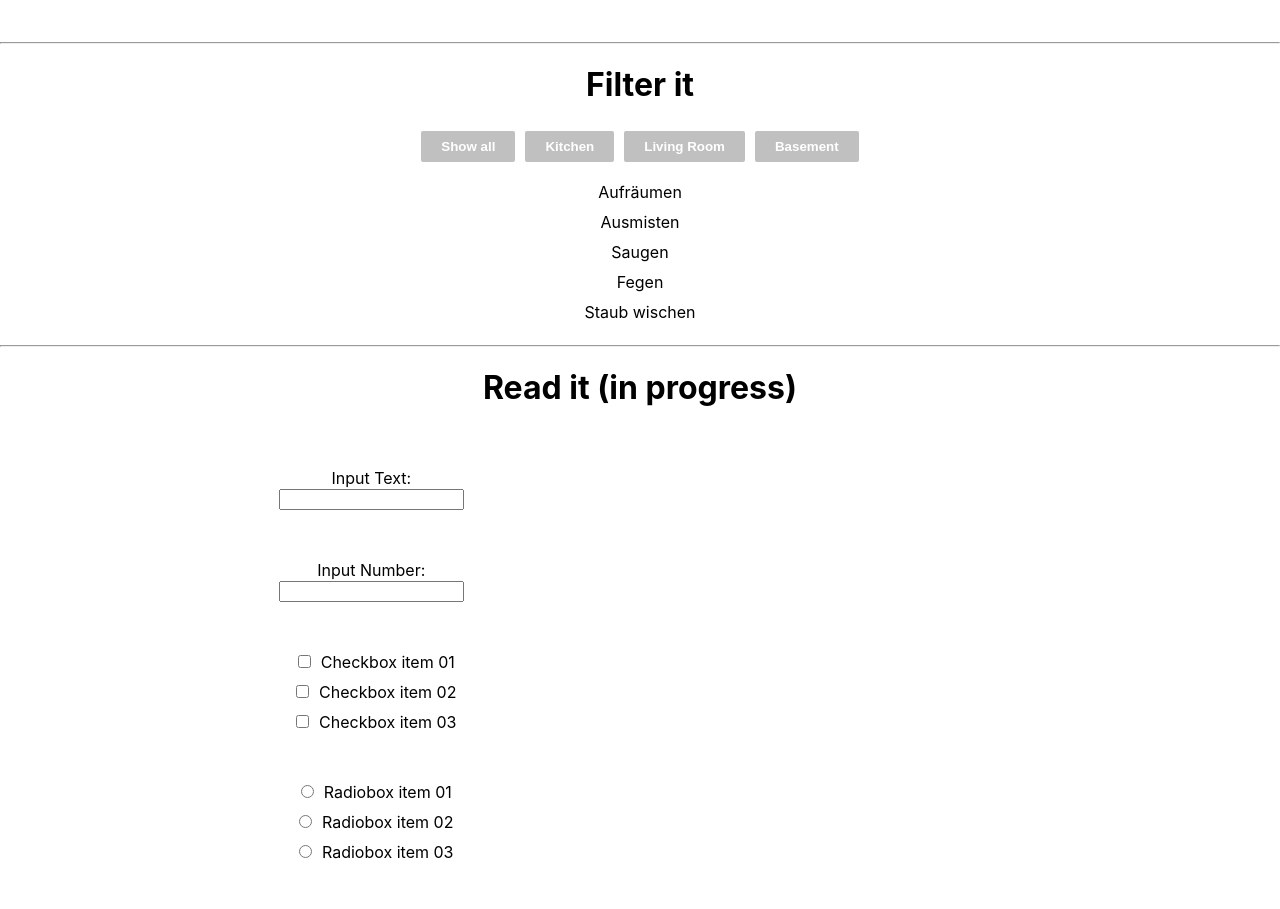
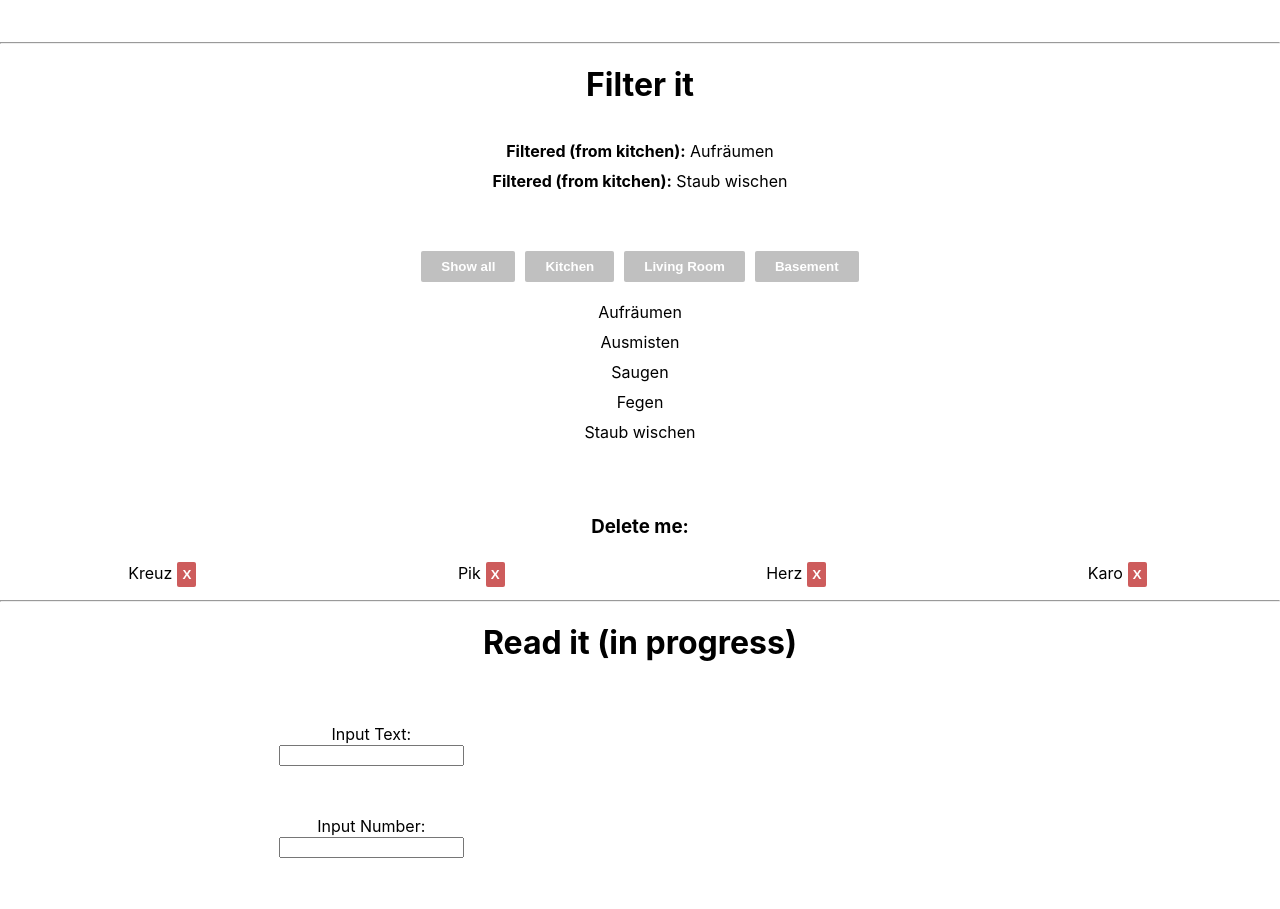
Before and after one commit to azwick/playground, a React (Create React App) app in the folder empty-playground/: page / in a window 1280 px wide. Shown: the part 2100-3009 px from the top of the page. Built offline with nearby package versions, Linux system fonts and the light colour scheme; no server answers; the HTML template or start-up script is replaced by a standard one.

Commit message:
Update: I found an awesome tutorial

```diff
--- a/empty-playground/src/FilterIt.js
+++ b/empty-playground/src/FilterIt.js
@@ -1,9 +1,22 @@
 import React, {useState} from 'react';
 
+import cardData from './data.json';
 import data from './dataFilter.json';
 
 //
-// Introduce Filter
+// Simple Filter
+//
+const SimpleFilter = () => {
+    const newData = data.filter((items) => items.filterValue === 'kitchen');
+    return (
+        <ul className="checklist">
+            {newData.map((newItem, index) => <li key={index}><b>Filtered (from kitchen):</b> {newItem.title}</li>)}
+        </ul>
+    );
+}
+
+//
+// Change Filter with useState
 //
 const buttonArray = [{
     "id": 1,
@@ -27,7 +40,7 @@ const buttonArray = [{
     "filterValue": "basement"
 }]
 
-const IntroduceFilter = () => {
+const ChangeFilter = () => {
     const [myFilter, setMyFilter] = useState(data);
     const [on, setOn] = useState(false);
 
@@ -61,10 +74,39 @@ const IntroduceFilter = () => {
     )
 }
 
+//
+// Deletion Filter
+//
+const DeletionFilter = () => {
+    const [deletionList, setDeletionList] = useState(cardData);
+
+    const handleDeletion = (id) => {
+        const newList = deletionList.filter((updateList) => updateList.id !== id);
+        setDeletionList(newList);
+    }
+
+    return (
+        <div className="elements">
+            {deletionList.map((item) => {
+                return (
+                    <div key={item.id} id={item.id}>
+                        {item.name}<button onClick={() => handleDeletion(item.id)}>X</button>
+                    </div>
+                )
+            })}
+        </div>
+    );
+}
+
 const FilterIt = () => {
     return (
         <>
-            <IntroduceFilter/>
+            <SimpleFilter/>
+            <br/><br/>
+            <ChangeFilter/>
+            <br/><br/>
+            <h3>Delete me:</h3>
+            <DeletionFilter/>
         </>
     );
 }
--- a/empty-playground/src/UseIt.js
+++ b/empty-playground/src/UseIt.js
@@ -1,6 +1,8 @@
 import React, {useState} from 'react';
 
+//
 // Use State
+//
 const UseStateExample1 = () => {
     const [name, setName] = useState('Click a Button!');
 
@@ -20,7 +22,9 @@ const UseStateExample1 = () => {
     );
 }
 
+//
 // Use State with mapping
+//
 const UseStateExample2 = () => {
     const buttonData = [{
         id: 1,
--- a/empty-playground/src/index.css
+++ b/empty-playground/src/index.css
@@ -121,3 +121,12 @@ form .group {
 form .group input {
   margin: 0 10px;
 }
+
+.elements {
+  display: flex;
+  justify-content: space-around;
+}
+
+.elements > div > button {
+  padding: 5px;
+}
```
Also changed, not shown: 1 other file (tests, documents, lock files or other folders).
